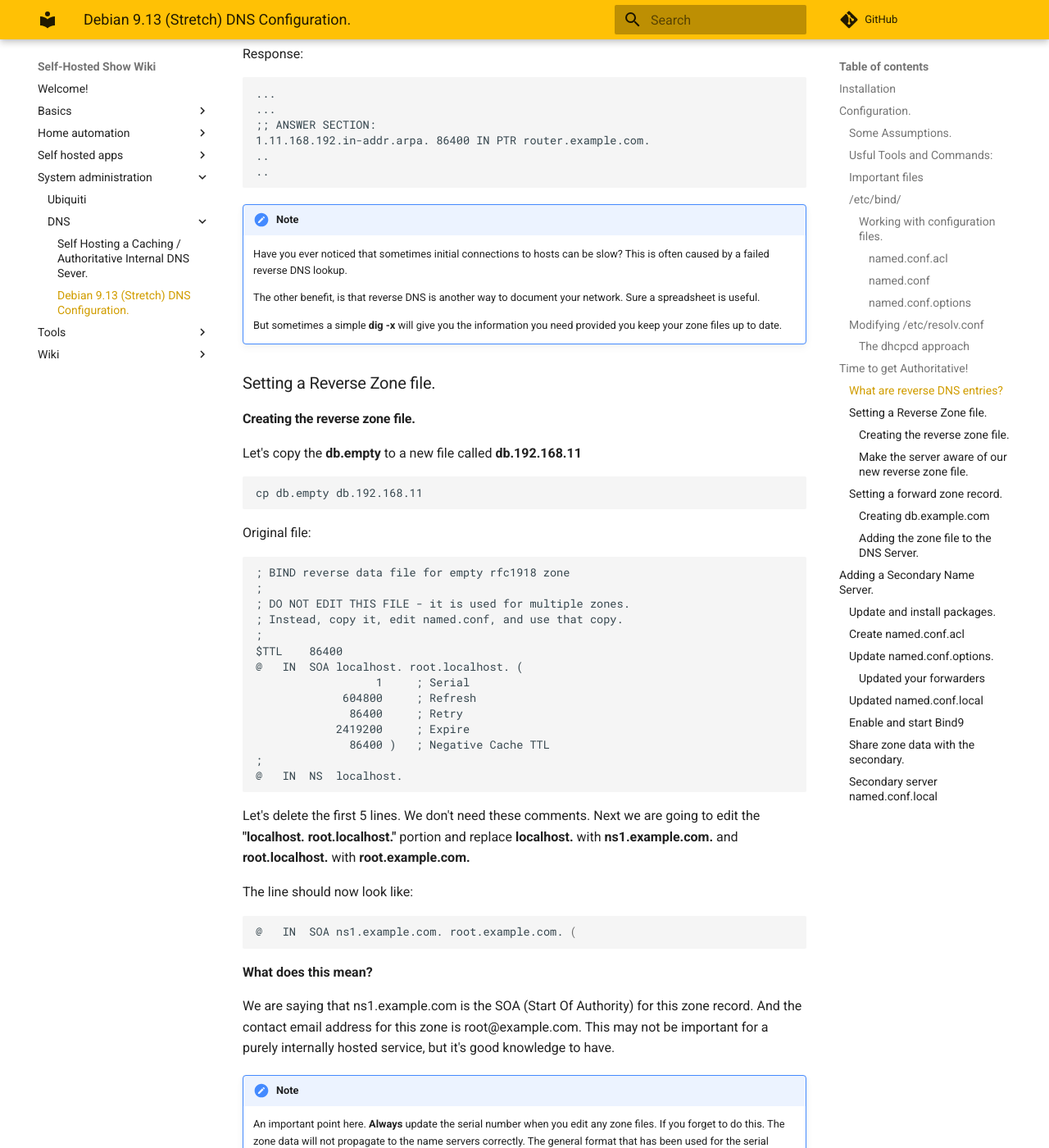
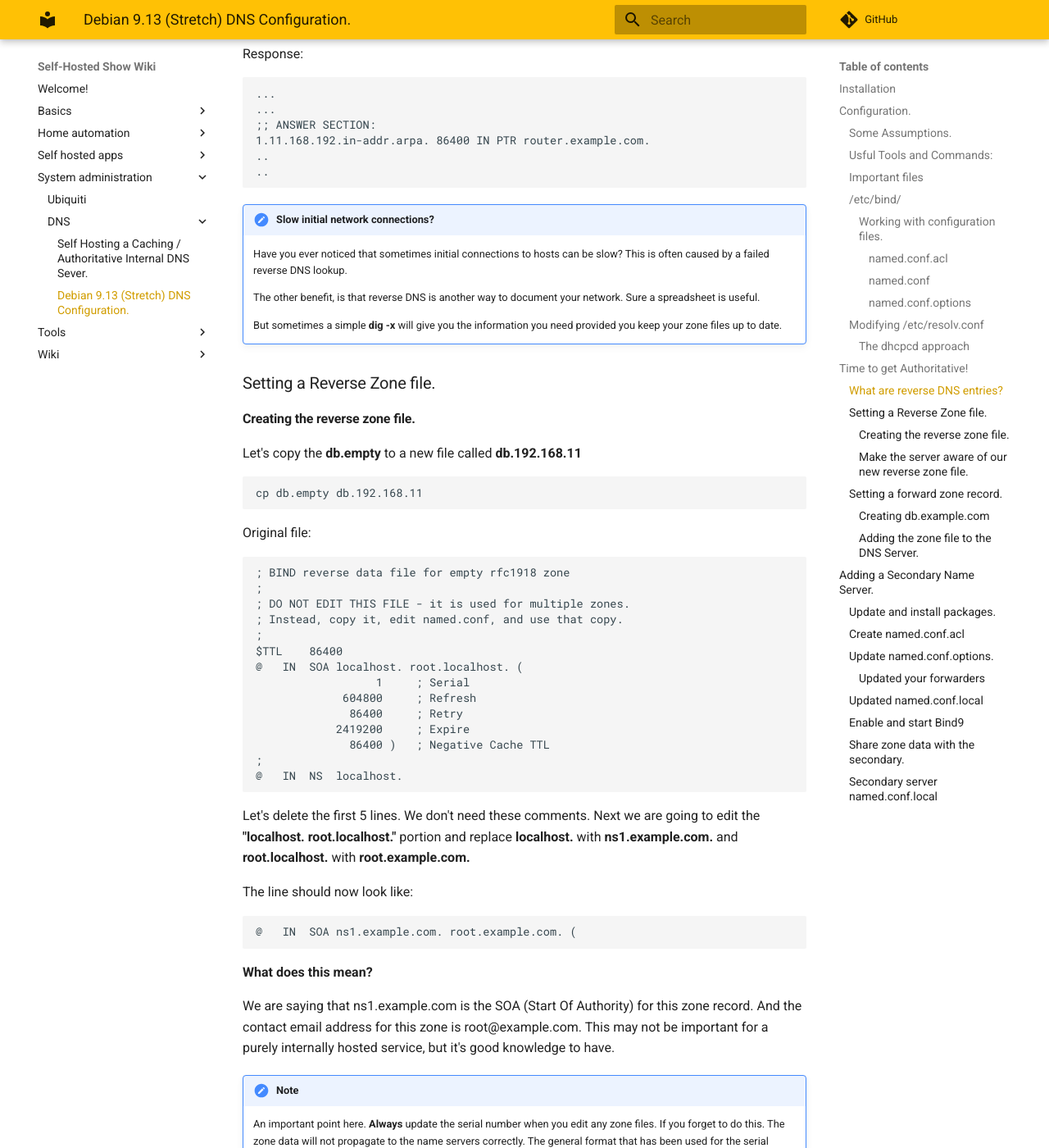
Before and after one commit to selfhostedshow/wiki, an MkDocs documentation site: the page built from docs/system-administration/DNS/debian-stretch.md, in a window 1280 px wide and 1400 px high, scrolled down 8129 px. Shown: the whole window at 82% size. Built offline with MkDocs 1.6.1 and Material for MkDocs 9.7.7, drawn with Linux system fonts in a browser that asks for light colours; comment, search, counter and statistics services are not loaded.

Commit message:
Slow initial network connection. Note on one of its possible causes.

````diff
--- a/docs/system-administration/DNS/debian-stretch.md
+++ b/docs/system-administration/DNS/debian-stretch.md
@@ -352,7 +352,7 @@ Response:
 ..
 ..
 ```
-!!! note
+!!! note "Slow initial network connections?"
     Have you ever noticed that sometimes initial connections to hosts can be slow? This is often caused by a failed reverse DNS lookup.
 
     The other benefit, is that reverse DNS is another way to document your network. Sure a spreadsheet is useful.
@@ -389,7 +389,7 @@ Next we are going to edit the **"localhost. root.localhost."** portion and
 replace **localhost.** with **ns1.example.com.** and **root.localhost.** with **root.example.com.**
 
 The line should now look like:
-```bash
+```
 @	IN	SOA	ns1.example.com. root.example.com. (
 
 ```
````
